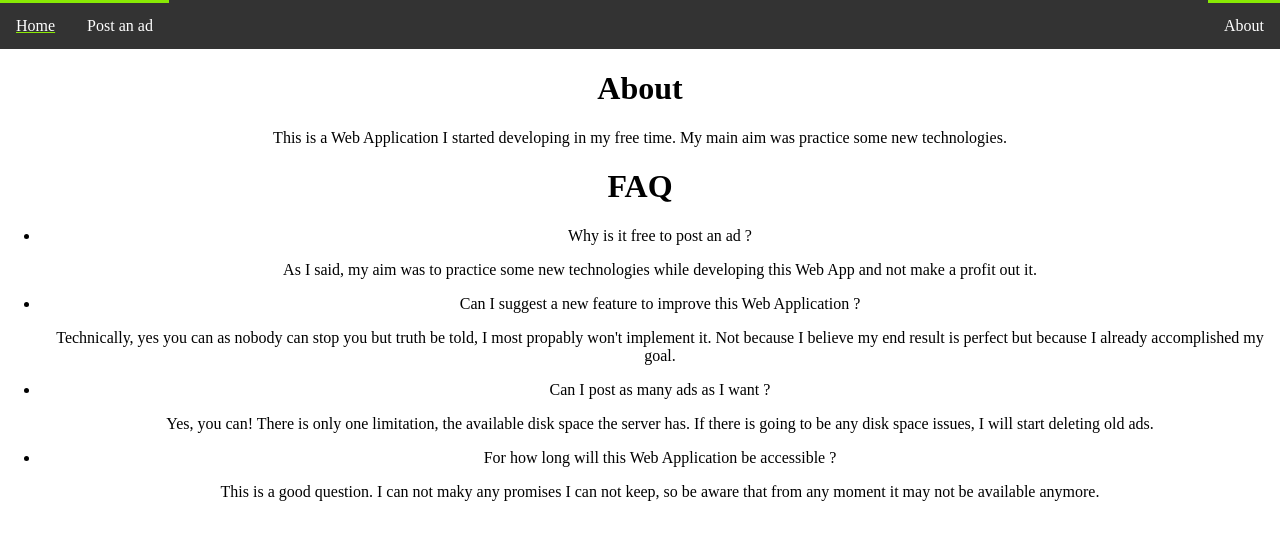
After one commit to knaiskes/adsPortal, a Django app: page /ads/about/ in a window 1280 px wide. The commit adds this page. Shown: the top 540 px of the page. Run offline with Django 4.2, Linux system fonts and the light colour scheme.

Commit message:
Add about page

```diff
--- a/ads/static/ads/style.css
+++ b/ads/static/ads/style.css
@@ -78,3 +78,7 @@ body {
     margin: auto;
     list-style-type: square;
 }
+
+.about {
+    text-align: center;
+}
--- /dev/null
+++ b/ads/templates/ads/about.html
@@ -0,0 +1,30 @@
+{% extends 'ads/base.html' %}
+
+{% block content %}
+
+<div class="about">
+  <h1>About</h1>
+  <p>
+    This is a Web Application I started developing in my free time. My main
+    aim was practice some new technologies.
+  </p>
+  <h1>FAQ</h1>
+  <ul>
+    <li>Why is it free to post an ad ?</li>
+    <p>As I said, my aim was to practice some new technologies while developing
+      this Web App and not make a profit out it.</p>
+    <li>Can I suggest a new feature to improve this Web Application ? </li>
+    <p>Technically, yes you can as nobody can stop you but truth be told, I most
+      propably won't implement it. Not because I believe my end result is perfect
+      but because I already accomplished my goal.</p>
+    <li>Can I post as many ads as I want ?</li>
+    <p>Yes, you can! There is only one limitation, the available disk space the
+      server has. If there is going to be any disk space issues, I will start
+      deleting old ads.</p>
+    <li>For how long will this Web Application be accessible ?</li>
+    <p>This is a good question. I can not maky any promises I can not keep, so
+    be aware that from any moment it may not be available anymore.</p>
+  </ul>
+</div>
+
+{% endblock %}
--- a/ads/templates/ads/base.html
+++ b/ads/templates/ads/base.html
@@ -7,7 +7,7 @@
     <div class="navbar">
       <a href="{% url 'ads:index' %}"> Home </a>
       <a href="{% url 'ads:post-ad' %}"> Post an ad </a>
-      <a style="float:right" href="#"> About </a>
+      <a style="float:right" href="{% url 'ads:about' %}"> About </a>
     </div>
 </head>
 
--- a/ads/urls.py
+++ b/ads/urls.py
@@ -9,4 +9,5 @@ urlpatterns =[
     path('', views.IndexView.as_view(), name='index'),
     path('<int:pk>/', views.DetailView.as_view(), name='detail'),
     path('post-ad/', views.PostAdView.as_view(), name='post-ad'),
+    path('about/', views.AboutView.as_view(), name='about'),
 ]
--- a/ads/views.py
+++ b/ads/views.py
@@ -21,3 +21,8 @@ class DetailView(generic.DetailView):
 class PostAdView(generic.ListView):
     model = Ad
     template_name = 'ads/add.html'
+
+
+class AboutView(generic.ListView):
+    model = Ad
+    template_name = 'ads/about.html'
```
